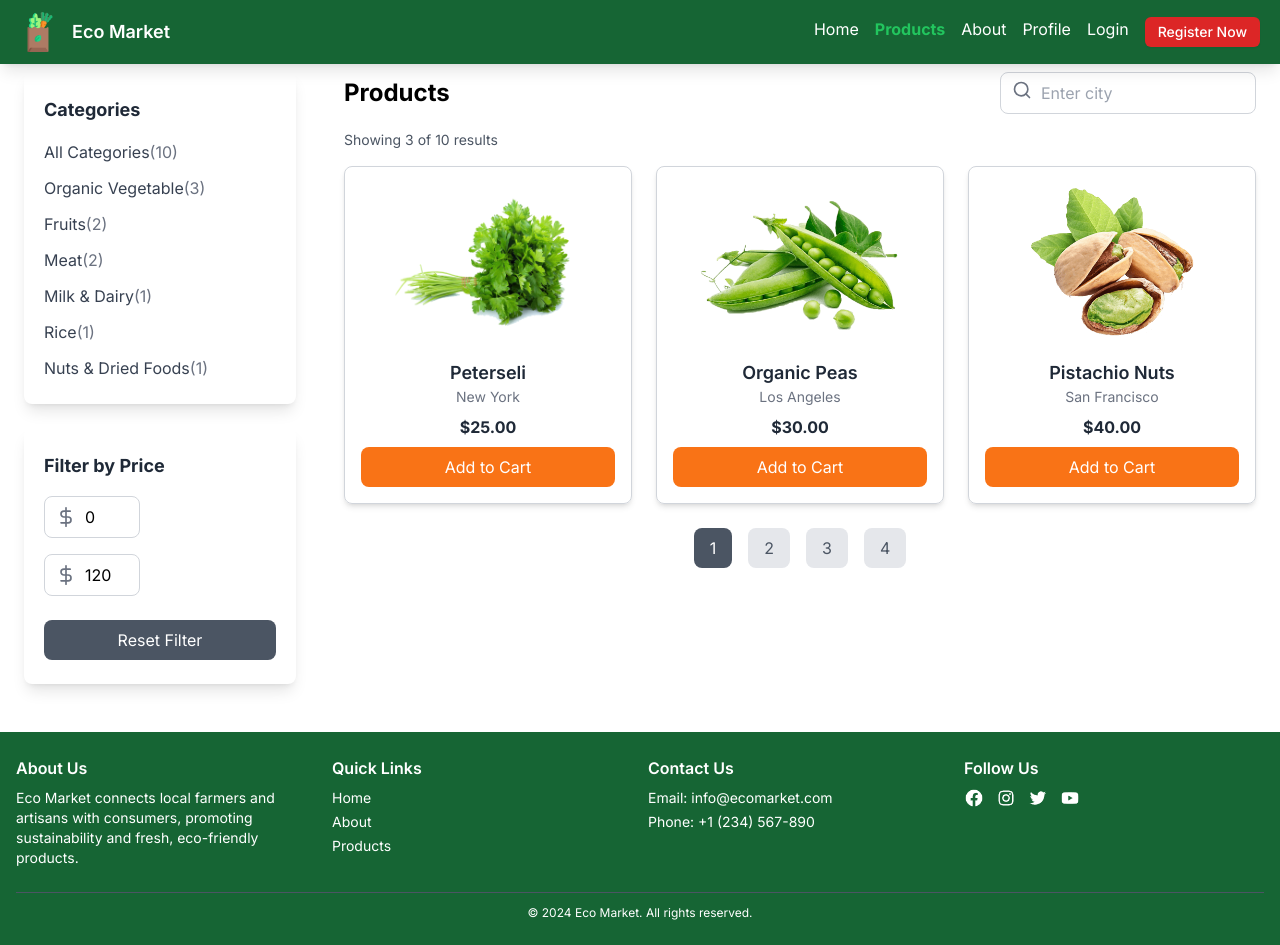
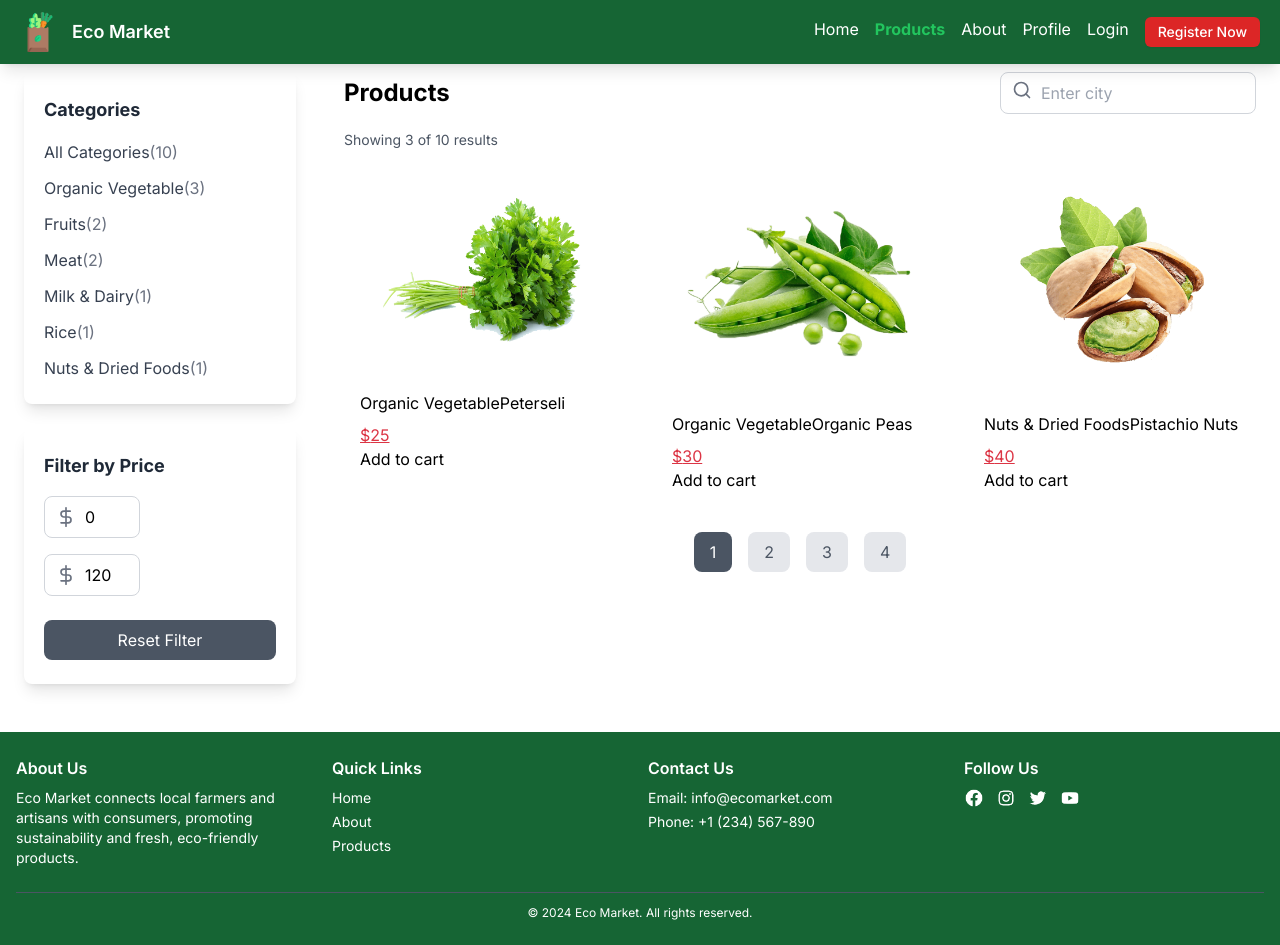
Before and after one commit to AlvaroSeptra/FrontendGroupH, a Next.js app: page /products in a window 1280 px wide. Built offline with nearby package versions, Linux system fonts and the light colour scheme.

Commit message:
fixed the product card and modal issues

```diff
--- a/src/app/cart/page.tsx
+++ b/src/app/cart/page.tsx
@@ -3,6 +3,7 @@
 import React, { useState, useEffect } from 'react';
 import { CartItem, Cart } from '@/types';
 import { useRouter } from 'next/navigation';
+import { useCart } from '@/components/CartContext';
 
 const CartPage = () => {
   const [cart, setCart] = useState<Cart>({
@@ -14,6 +15,8 @@ const CartPage = () => {
   const [products, setProducts] = useState<any[]>([]);
   const [selectedProduct, setSelectedProduct] = useState<any>(null);
   const [isModalOpen, setIsModalOpen] = useState(false);
+  const cartContext = useCart();
+  console.log(cartContext.cart);
 
   const router = useRouter();
 
@@ -30,6 +33,7 @@ const CartPage = () => {
     };
 
     fetchProducts();
+    setCart(cartContext.cart);
   }, []);
 
   const handleAddToCart = (product: any, quantity: number = 1) => {
--- a/src/app/layout.tsx
+++ b/src/app/layout.tsx
@@ -2,8 +2,8 @@ import type { Metadata } from "next";
 import { Inter } from "next/font/google";
 import "./globals.css";
 import Navbar from "../components/Navbar";
-import Footer from "../components/Footer";
-import { CartProvider } from "../components/CartContext";
+import Footer from "../components/footer";
+import { CartProvider } from "@/components/CartContext";
 
 const inter = Inter({ subsets: ["latin"] });
 
@@ -20,11 +20,11 @@ export default function RootLayout({
   return (
     <html lang="en">
       <body className={inter.className}>
+        <Navbar />
         <CartProvider>
-          <Navbar />
           <main>{children}</main>
-          <Footer />
         </CartProvider>
+        <Footer />
       </body>
     </html>
   );
--- a/src/app/products/page.tsx
+++ b/src/app/products/page.tsx
@@ -3,6 +3,7 @@
 import React, { useState, useEffect } from 'react';
 import { FiSearch, FiDollarSign } from 'react-icons/fi'; // Import ikon dolar
 import debounce from 'lodash/debounce';
+import ProductCard from '@/components/ProductCard';
 
 const ProductsPage: React.FC = () => {
   const defaultMinPrice = 0;
@@ -82,6 +83,7 @@ const ProductsPage: React.FC = () => {
   };
 
   return (
+
     <div className="flex flex-col md:flex-row mt-12">
       <div className="w-full md:w-1/4 p-6">
         {/* Sidebar Categories */}
@@ -91,8 +93,14 @@ const ProductsPage: React.FC = () => {
             {categories.map((category) => (
               <li key={category.name}>
                 <button
-                  onClick={() => handleCategoryClick(category.name === 'All Categories' ? null : category.name)}
-                  className={`flex justify-between items-center text-gray-700 hover:text-gray-900 ${selectedCategory === category.name ? 'font-bold' : ''}`}
+                  onClick={() =>
+                    handleCategoryClick(
+                      category.name === "All Categories" ? null : category.name
+                    )
+                  }
+                  className={`flex justify-between items-center text-gray-700 hover:text-gray-900 ${
+                    selectedCategory === category.name ? "font-bold" : ""
+                  }`}
                 >
                   <span>{category.name}</span>
                   <span className="text-gray-500">({category.count})</span>
@@ -104,10 +112,16 @@ const ProductsPage: React.FC = () => {
 
         {/* Filter by Price */}
         <div className="bg-white py-6 px-5 widget_block mb-6 rounded-lg shadow-lg">
-          <h6 className="font-bold mb-4 text-lg text-gray-800">Filter by Price</h6>
+          <h6 className="font-bold mb-4 text-lg text-gray-800">
+            Filter by Price
+          </h6>
           <div className="flex flex-col gap-4">
             <label className="flex items-center relative">
-              <FiDollarSign className="absolute left-3 text-gray-500" size={20} /> {/* Ikon dolar */}
+              <FiDollarSign
+                className="absolute left-3 text-gray-500"
+                size={20}
+              />{" "}
+              {/* Ikon dolar */}
               <input
                 type="number"
                 placeholder="Min Price"
@@ -117,7 +131,11 @@ const ProductsPage: React.FC = () => {
               />
             </label>
             <label className="flex items-center relative">
-              <FiDollarSign className="absolute left-3 text-gray-500" size={20} /> {/* Ikon dolar */}
+              <FiDollarSign
+                className="absolute left-3 text-gray-500"
+                size={20}
+              />{" "}
+              {/* Ikon dolar */}
               <input
                 type="number"
                 placeholder="Max Price"
@@ -148,32 +166,42 @@ const ProductsPage: React.FC = () => {
                 placeholder="Enter city"
                 className="border border-gray-300 p-2 pl-10 rounded-lg w-64"
               />
-              <FiSearch className="absolute top-2 left-3 text-gray-500" size={20} />
+              <FiSearch
+                className="absolute top-2 left-3 text-gray-500"
+                size={20}
+              />
             </div>
           </div>
         </div>
 
         <div className="mb-4">
           <p className="text-sm text-gray-600">
-            Showing {paginatedProducts.length} of {filteredProducts.length} results
+            Showing {paginatedProducts.length} of {filteredProducts.length}{" "}
+            results
           </p>
         </div>
 
         <div className="grid grid-cols-1 md:grid-cols-2 lg:grid-cols-3 gap-6">
           {paginatedProducts.length > 0 ? (
             paginatedProducts.map((product) => (
-              <div key={product.id} className="border border-gray-300 p-4 rounded-lg shadow-md flex flex-col items-center">
-                <img src={product.image} alt={product.name} className="w-full h-40 object-cover mb-4 rounded-lg" />
-                <h2 className="text-lg font-semibold text-gray-800">{product.name}</h2>
-                <p className="text-sm text-gray-500 mb-2">{product.location}</p>
-                <p className="font-bold text-gray-800 mb-2">${product.price.toFixed(2)}</p>
-                <button className="bg-orange-500 text-white px-4 py-2 rounded-lg hover:bg-orange-600 w-full">
-                Add to Cart
-                </button>
-              </div>
+              <ProductCard
+                key={product.id}
+                product={product}
+              />
+              // <div key={product.id} className="border border-gray-300 p-4 rounded-lg shadow-md flex flex-col items-center">
+              //   <img src={product.image} alt={product.name} className="w-full h-40 object-cover mb-4 rounded-lg" />
+              //   <h2 className="text-lg font-semibold text-gray-800">{product.name}</h2>
+              //   <p className="text-sm text-gray-500 mb-2">{product.location}</p>
+              //   <p className="font-bold text-gray-800 mb-2">${product.price.toFixed(2)}</p>
+              //   <button className="bg-orange-500 text-white px-4 py-2 rounded-lg hover:bg-orange-600 w-full">
+              //   Add to Cart
+              //   </button>
+              // </div>
             ))
           ) : (
-            <p className="text-gray-500 text-center col-span-full">No products found.</p>
+            <p className="text-gray-500 text-center col-span-full">
+              No products found.
+            </p>
           )}
         </div>
 
@@ -184,7 +212,11 @@ const ProductsPage: React.FC = () => {
               {Array.from({ length: totalPages }, (_, index) => (
                 <li key={index + 1}>
                   <button
-                    className={`px-4 py-2 rounded-lg ${currentPage === index + 1 ? 'bg-gray-600 text-white' : 'bg-gray-200 text-gray-600 hover:bg-gray-300'}`}
+                    className={`px-4 py-2 rounded-lg ${
+                      currentPage === index + 1
+                        ? "bg-gray-600 text-white"
+                        : "bg-gray-200 text-gray-600 hover:bg-gray-300"
+                    }`}
                     onClick={() => handlePageChange(index + 1)}
                   >
                     {index + 1}
--- /dev/null
+++ b/src/components/ProductCard.tsx
@@ -0,0 +1,120 @@
+import React, { useState } from 'react';
+import Image from 'next/image';
+import Link from 'next/link';
+import ProductModal from './ProductModal';
+import styles from './ProductCard.module.css';
+import { useCart } from './CartContext';
+
+interface ProductCardProps {
+  product: {
+    id: number;
+    image: string;
+    category: string;
+    name: string;
+    rating?: number;
+    price: number;
+  }
+  oldPrice?: string;
+  discount?: string;
+  onAddToCart?: () => void;
+}
+
+const ProductCard: React.FC<ProductCardProps> = ({
+  product,
+  oldPrice,
+  discount,
+  onAddToCart,
+}) => {
+  const [isModalOpen, setIsModalOpen] = useState(false);
+
+  const handleCardClick = () => {
+    console.log("Card clicked!");  // Debugging log
+    setIsModalOpen(true);
+  };
+
+  const closeModal = () => {
+    setIsModalOpen(false);
+  };
+
+  const cart = useCart();
+
+  return (
+    <>
+      <div className="col-lg-4 col-sm-6">
+        <div
+          className={`${styles.verticalProductCard} rounded-2 position-relative border-0 bg-white`}
+          onClick={handleCardClick}
+        >
+          {discount && (
+            <span className={`${styles.offerBadge} text-white fw-bold fs-xxs position-absolute start-0 top-0`}>
+              {discount}
+            </span>
+          )}
+          <div className={`${styles.thumbnail} position-relative text-center`}>
+            <Image
+              src={product.image}
+              alt={product.name}
+              width={550}
+              height={400}
+              className={`${styles.featureImg} img-fluid wp-post-image`}
+            />
+          </div>
+          <div className={styles.cardContent}>
+            <Link href={`/product-category/${product.category}`} className="mb-2 d-inline-block text-secondary fw-semibold fs-xxs">
+              {product.category}
+            </Link>
+            <Link href={`/product/${product.id}`} className="card-title fw-bold d-block mb-2" title={product.name}>
+              {product.name}
+            </Link>
+            <div className="product-rating d-flex align-items-center flex-nowrap fs-xxs mb-2">
+              <div className="ratting d-flex align-items-center">
+                {/* <div className="star-rating" role="img" aria-label={`Rated ${rating} out of 5`}>
+                  <span style={{ width: `${(rating / 5) * 100}%` }}>
+                    Rated <strong className="rating">{rating}</strong> out of 5
+                  </span>
+                </div> */}
+              </div>
+            </div>
+            <h6 className={styles.price}>
+              {oldPrice && <del aria-hidden="true"><span>${oldPrice}</span></del>}
+              <ins><span>${product.price}</span></ins>
+            </h6>
+            <button
+              className="btn btn-outline-secondary btn-md"
+              onClick={(e) => {
+                e.stopPropagation();  // Prevent button click from triggering card click
+                cart.addToCart(product);
+                console.log('OK', cart)
+              }}
+            >
+              Add to cart
+            </button>
+          </div>
+        </div>
+      </div>
+
+      {/* Modal Component */}
+      {isModalOpen && (
+        <ProductModal
+          isOpen={isModalOpen}
+          onClose={closeModal}
+          product={{
+            name: product.name,
+            description: "Product description here", // Replace with actual data
+            price: product.price,
+            category: product.category,
+            quantity: 1,
+            ecoFriendly: true,
+            image: product.image,
+          }}
+          onAddToCart={(quantity) => {
+            closeModal();
+            cart.addToCart(product)
+          }}
+        />
+      )}
+    </>
+  );
+};
+
+export default ProductCard;
```
